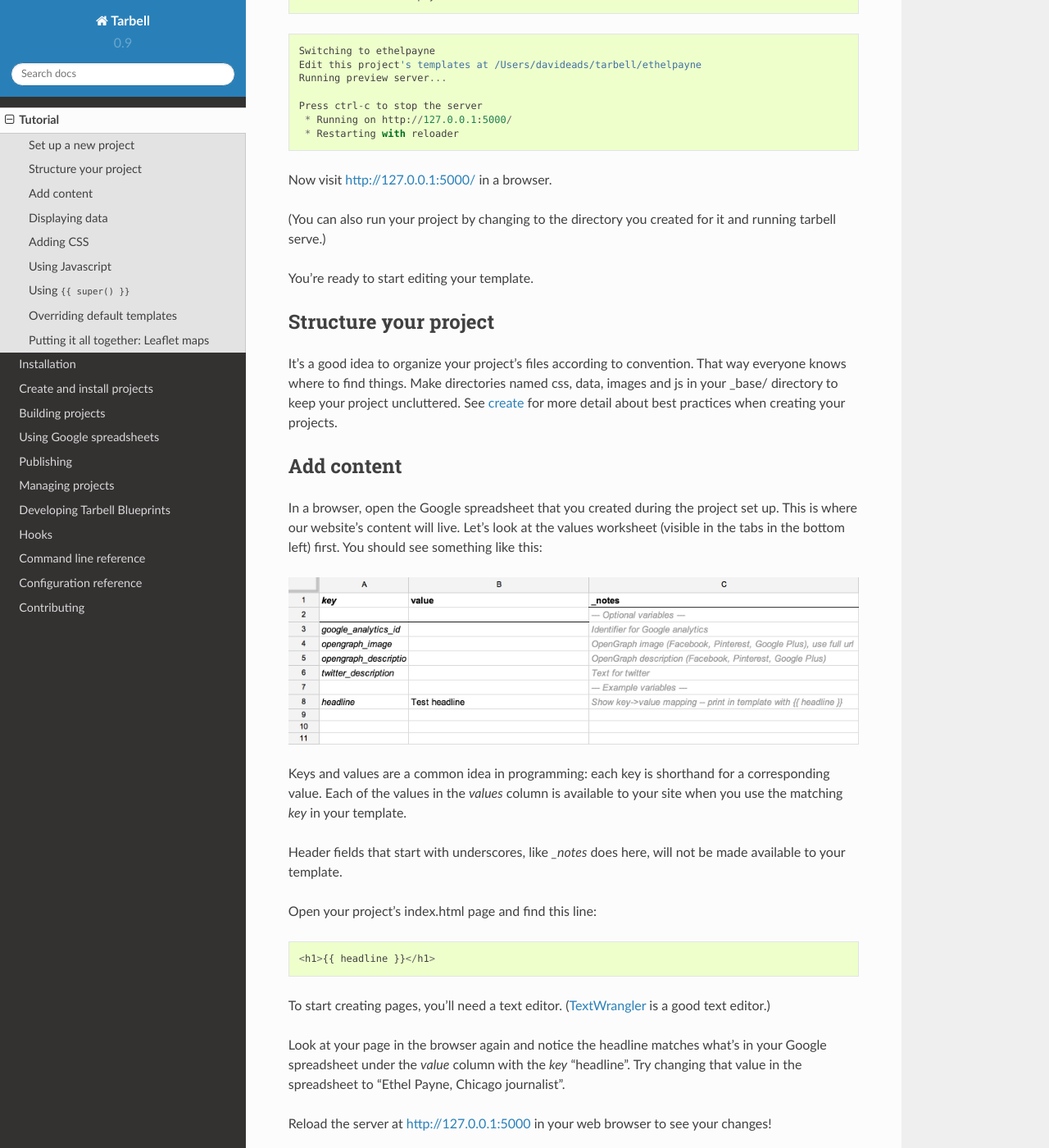
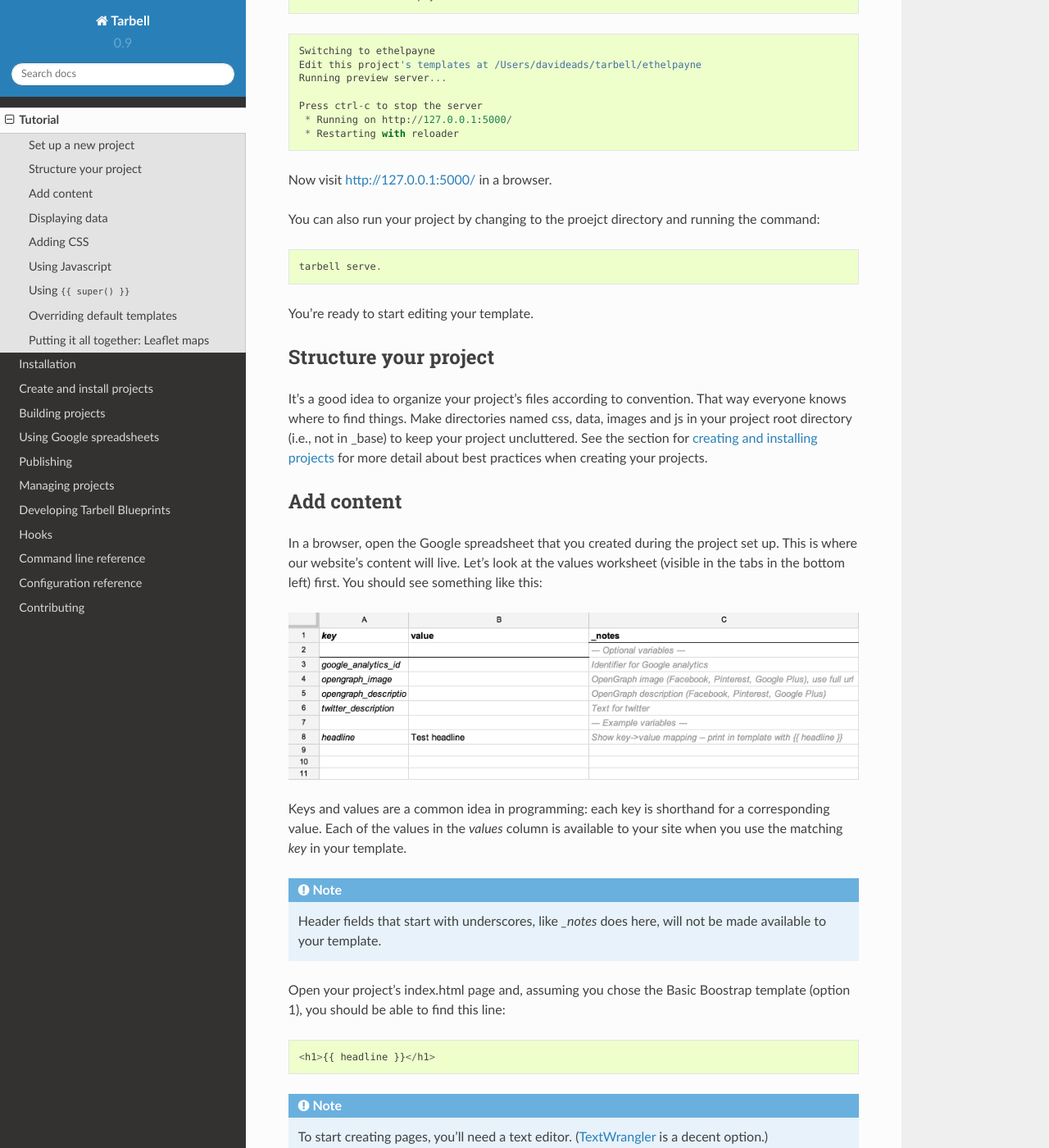
Before and after one commit to tarbell-project/tarbell, a Sphinx documentation site: the page built from tarbell/docs/tutorial.rst, in a window 1280 px wide and 1400 px high, scrolled down 1861 px. Shown: the whole window at 82% size. Built offline with Sphinx 7.4.7 and the Read the Docs theme 2.0.0, drawn with Linux system fonts in a browser that asks for light colours; some of the changed text lies outside the part shown.

Commit message:
Edits to first half of tutorial
Will do part deux tomorrow

```diff
--- a/tarbell/docs/tutorial.rst
+++ b/tarbell/docs/tutorial.rst
@@ -104,14 +104,18 @@ Well, you heard the machine, you got this. Run the switch command to fire up a p
 
 Now visit http://127.0.0.1:5000/ in a browser.
 
-(You can also run your project by changing to the directory you created for it and running tarbell serve.)
+You can also run your project by changing to the proejct directory and running the command::
+
+    tarbell serve.
 
 You're ready to start editing your template.
 
 Structure your project
 ======================
-It's a good idea to organize your project's files according to convention. That way everyone knows where to find things. Make directories named css, data, images and js in your _base/ directory to keep your project uncluttered.
-See `create <create.html>`_ for more detail about best practices when creating your projects.
+It's a good idea to organize your project's files according to convention. That way everyone knows
+where to find things. Make directories named css, data, images and js in your project root directory (i.e., not in _base)
+to keep your project uncluttered. See the section for `creating and installing projects <create.html>`_ for
+more detail about best practices when creating your projects.
 
 Add content
 ===========
@@ -128,17 +132,19 @@ Each of the values in the *values* column is available to your site when you use
 the matching *key* in your template.
 
 .. note::
-Header fields that start with underscores, like *_notes* does here, will not be made
-available to your template.
 
-Open your project's index.html page and find this line::
+  Header fields that start with underscores, like *_notes* does here, will not be made
+  available to your template.
+
+Open your project's index.html page and, assuming you chose the Basic Boostrap template (option 1),
+you should be able to find this line::
 
     <h1>{{ headline }}</h1>
 
 .. note::
 
-To start creating pages, you'll need a text editor. (`TextWrangler <http://www.barebones.com/products/textwrangler/>`_
-is a good text editor.)
+  To start creating pages, you'll need a text editor. (`TextWrangler <http://www.barebones.com/products/textwrangler/>`_
+  is a decent option.)
 
 Look at your page in the browser again and notice the headline matches what's
 in your Google spreadsheet under the *value* column with the *key* "headline".
@@ -246,7 +252,7 @@ it right now. The second block is what you'll want to extend.
   You'll only need to touch the library_css block if you need to do something like override the version of Bootstrap
   included here.Otherwise, for adding project-wide styles, edit the base.css file.
 
-In your project root (i.e., not in base), create a css folder. Inside that, create a new style.css file and
+In your project root (i.e., not in base), create a css folder, if you haven't done so already. Inside that, create a new style.css file and
 add some CSS rules::
 
   h2 { font-family: Georgia, serif; }
```
Also changed, not shown: other parts of tarbell/docs/tutorial.rst (+3 -3 lines).
